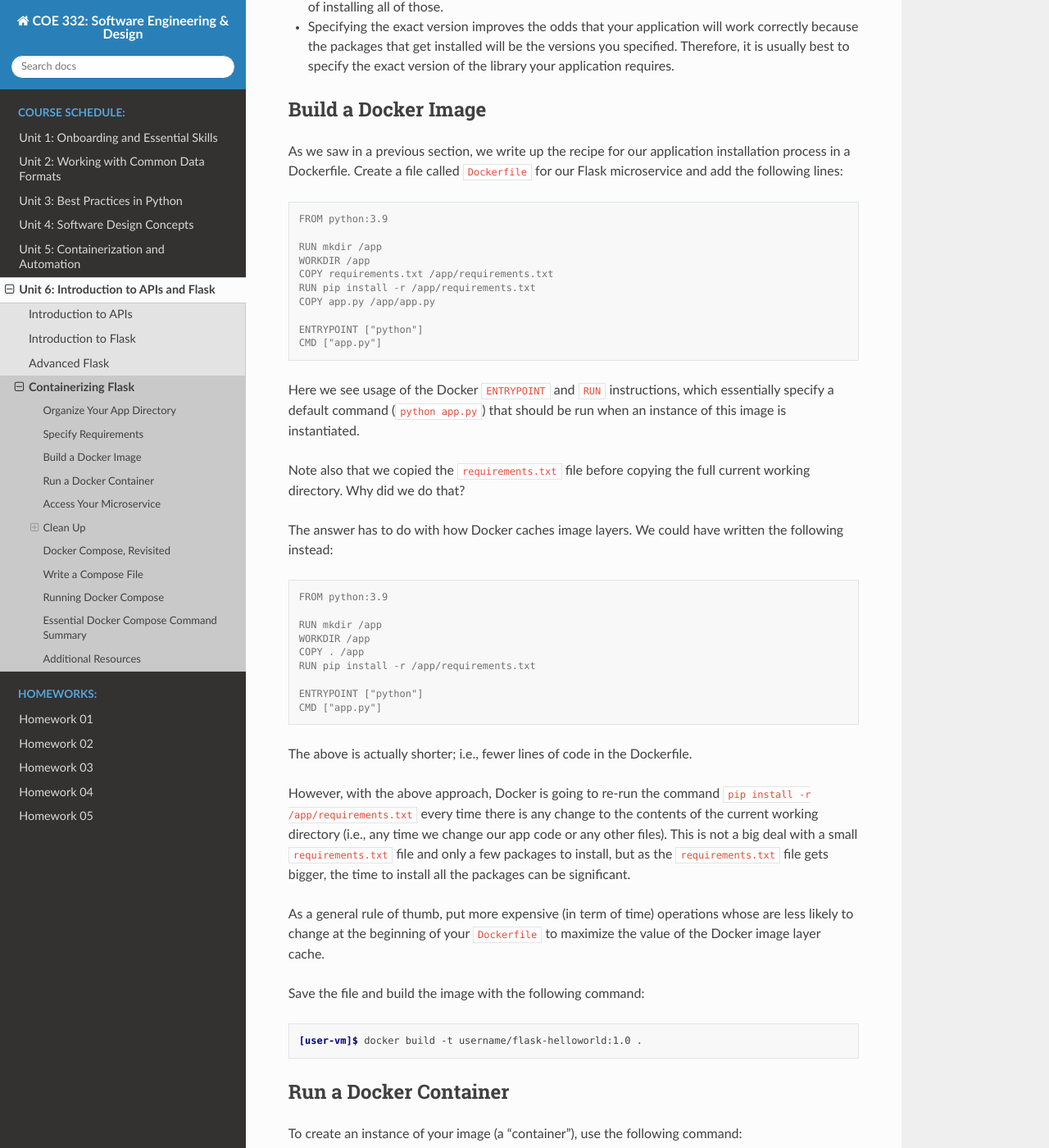
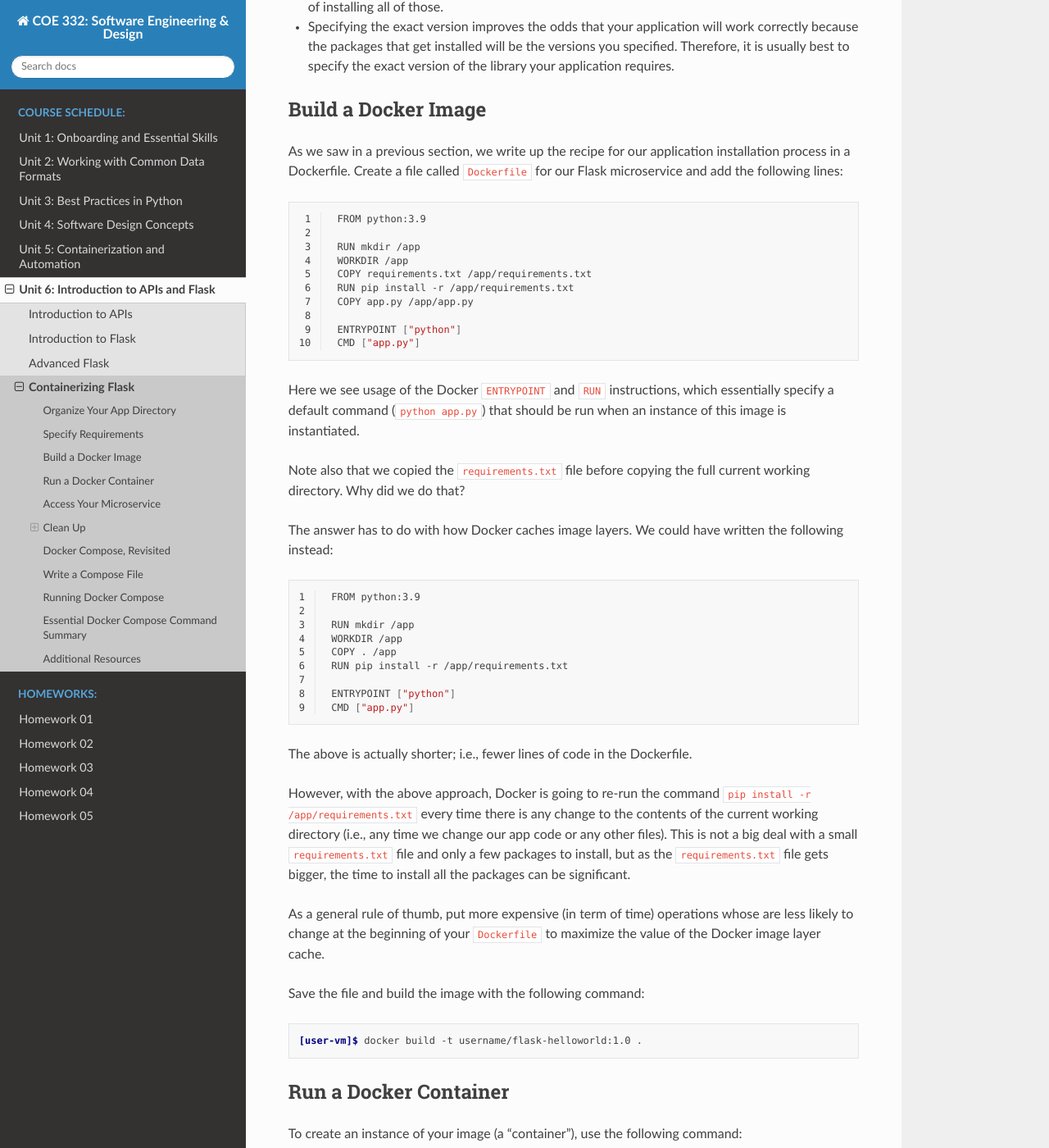
Before and after one commit to TACC/coe-332-sp24, a Sphinx documentation site: the page built from docs/unit06/flask_docker.rst, in a window 1280 px wide and 1400 px high, scrolled down 1625 px. Shown: the whole window at 82% size. Built offline with Sphinx 7.4.7 and the Read the Docs theme 2.0.0, drawn with Linux system fonts in a browser that asks for light colours.

Commit message:
minor edits

```diff
--- a/docs/unit06/advanced_flask.rst
+++ b/docs/unit06/advanced_flask.rst
@@ -515,7 +515,6 @@ Here is the full code for our route function with exception handling.
 
    @app.route('/degrees', methods=['GET'])
    def degrees():
-       d = get_data()
        start = request.args.get('start', 0)
        try:
            start = int(start)
--- a/docs/unit06/flask_docker.rst
+++ b/docs/unit06/flask_docker.rst
@@ -91,7 +91,8 @@ As we saw in a previous section, we write up the recipe for our application
 installation process in a Dockerfile. Create a file called ``Dockerfile`` for our
 Flask microservice and add the following lines:
 
-.. code-block:: console
+.. code-block:: dockerfile
+   :linenos:
 
     FROM python:3.9
 
@@ -115,7 +116,8 @@ current working directory. Why did we do that?
 The answer has to do with how Docker caches image layers. We could have written the following
 instead:
 
-.. code-block:: console
+.. code-block:: dockerfile
+   :linenos:
 
     FROM python:3.9
 
@@ -289,6 +291,7 @@ paste in the following text:
            container_name: flask-helloworld-app
            ports:
                - "5000:5000"
+   ...
 
 .. note::
 
```
